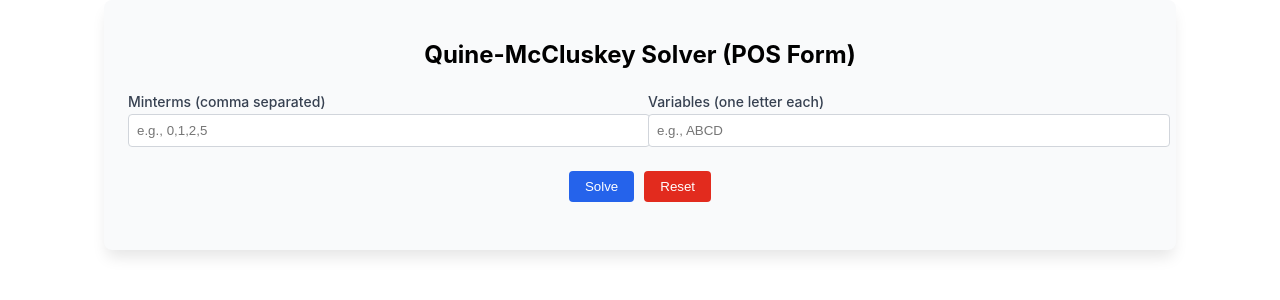
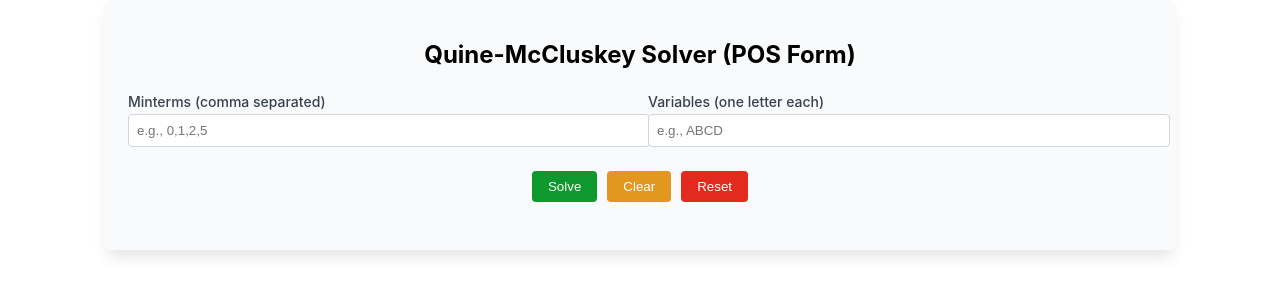
Before and after one commit to Conrad-Tinio/CS130-MP1-JAYME-TINIO, a React (Create React App) app in the folder quine-mccluskey-solver/: page / in a window 1280 px wide. Shown: the top 300 px of the page. Built offline with nearby package versions, Linux system fonts and the light colour scheme.

Commit message:
added clear input functionality

```diff
--- a/quine-mccluskey-solver/src/components/QuineMcCluskeySolver/InputSection.js
+++ b/quine-mccluskey-solver/src/components/QuineMcCluskeySolver/InputSection.js
@@ -6,7 +6,8 @@ export default function InputSection({
   variables,
   setVariables,
   solveQuineMcCluskey,
-  resetSolver
+  resetSolver,
+  clearInput
 }) {
   return (
     <div>
@@ -45,10 +46,17 @@ export default function InputSection({
         </button>
 
         <button
+          onClick={clearInput}
+          className="clear-button">
+          Clear
+        </button>
+
+        <button
           onClick={resetSolver}
           className="reset-button">
           Reset
         </button>
+
       </div>
     </div>
   );
--- a/quine-mccluskey-solver/src/components/QuineMcCluskeySolver/QuineMcCluskeySolver.css
+++ b/quine-mccluskey-solver/src/components/QuineMcCluskeySolver/QuineMcCluskeySolver.css
@@ -53,14 +53,14 @@
 
 .solve-button {
   padding: 0.5rem 1rem; /* px-4 py-2 */
-  background-color: #2563eb; /* bg-blue-600 */
+  background-color: #0f982d; /* bg-blue-600 */
   color: white; /* text-white */
   border-radius: 0.25rem; /* rounded */
   border: none;
 }
 
 .solve-button:hover {
-  background-color: #1d4ed8; /* hover:bg-blue-700 */
+  background-color: #02831e; /* hover:bg-blue-700 */
 }
 
 .reset-button {
@@ -74,6 +74,19 @@
 
 .reset-button:hover {
   background-color: #c50000; /* hover:bg-blue-700 */
+}
+
+.clear-button {
+  padding: 0.5rem 1rem; /* px-4 py-2 */
+  margin-left: 10px;
+  background-color: #e2971e; /* bg-blue-600 */
+  color: white; /* text-white */
+  border-radius: 0.25rem; /* rounded */
+  border: none;
+}
+
+.clear-button:hover {
+  background-color: #ce8510; /* hover:bg-blue-700 */
 }
 
 /* Error message */
--- a/quine-mccluskey-solver/src/components/QuineMcCluskeySolver/index.js
+++ b/quine-mccluskey-solver/src/components/QuineMcCluskeySolver/index.js
@@ -25,6 +25,9 @@ export default function QuineMcCluskeySolver() {
     setCurrentStep(0);
     setError('');
     setMaxterms([]);
+  };
+
+  const clearInput = () => {
     setMinterms('');
     setVariables('');
   };
@@ -120,6 +123,7 @@ export default function QuineMcCluskeySolver() {
         setVariables={setVariables}
         solveQuineMcCluskey={solveQuineMcCluskey}
         resetSolver={resetSolver}
+        clearInput={clearInput}
       />
 
       {error && (
```
